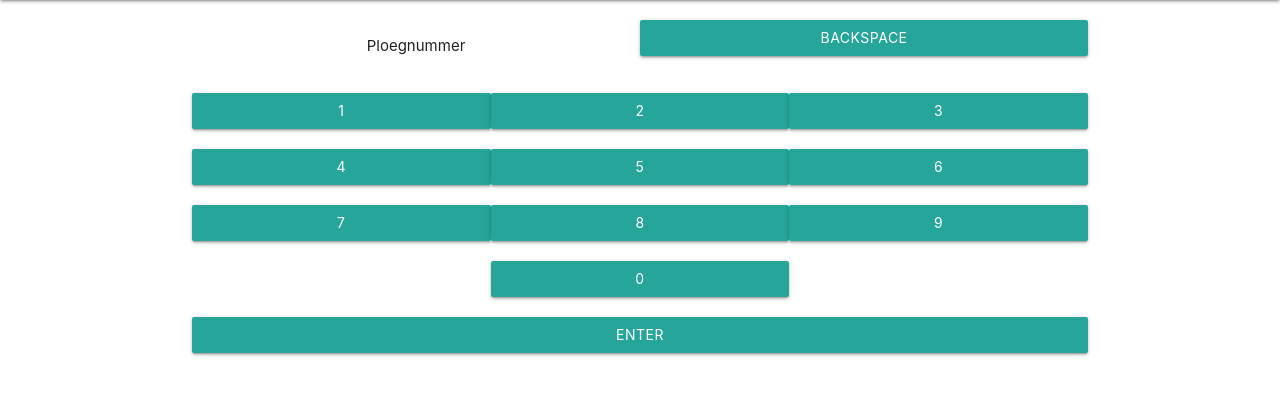
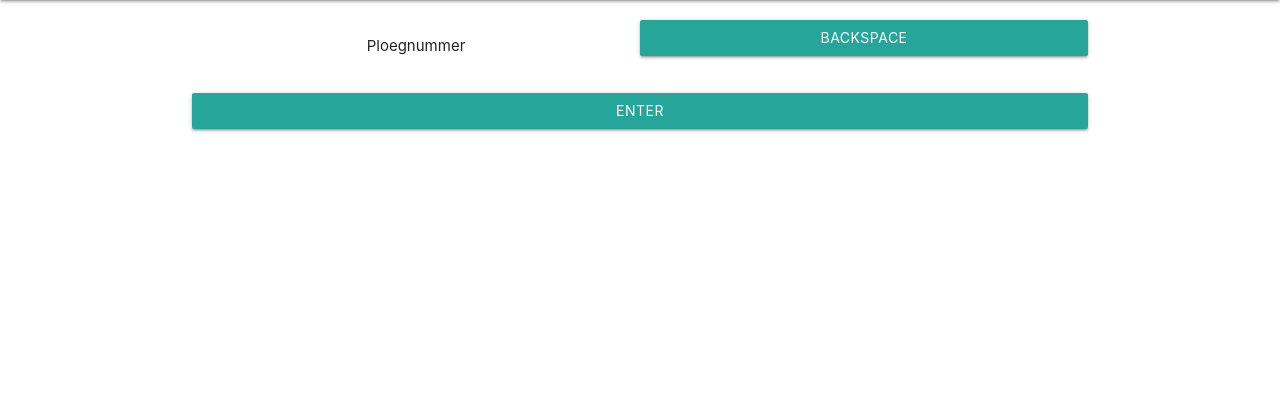
Before and after one commit to lhoevers/VelRiS, a Flask app: page /invoerendoorkomst in a window 1280 px wide. Shown: the part 64-459 px from the top of the page. Run offline with Flask 2, Linux system fonts and the light colour scheme; some libraries are stand-ins or nearby versions.

Commit message:
delete numpad in html code

```diff
--- a/webapp/templates/invoeren_doorkomst.html
+++ b/webapp/templates/invoeren_doorkomst.html
@@ -11,28 +11,6 @@
       <a type= "button" class="col s6 waves-effect waves-light btn">BACKSPACE</a>
     </div>
     <div class="row">
-      <a type= "button" class="col s4 waves-effect waves-light btn">1</a>
-      <a type= "button" class="col s4 waves-effect waves-light btn">2</a>
-      <a type= "button" class="col s4 waves-effect waves-light btn">3</a>
-    </div>
-    <div class="row">
-      <a type= "button" class="col s4 waves-effect waves-light btn">4</a>
-      <a type= "button" class="col s4 waves-effect waves-light btn">5</a>
-      <a type= "button" class="col s4 waves-effect waves-light btn">6</a>
-    </div>
-    <div class="row">
-      <a type= "button" class="col s4 waves-effect waves-light btn">7</a>
-      <a type= "button" class="col s4 waves-effect waves-light btn">8</a>
-      <a type= "button" class="col s4 waves-effect waves-light btn">9</a>
-    </div>
-    <div class="row">
-      <div class="col s4">
-      </div>
-      <a type= "button" class="col s4 waves-effect waves-light btn">0</a>
-      <div class="col s4">
-      </div>
-    </div>
-    <div class="row">
       <a type= "button" class="col s12 waves-effect waves-light btn">ENTER</a>
     </div>
 
```
